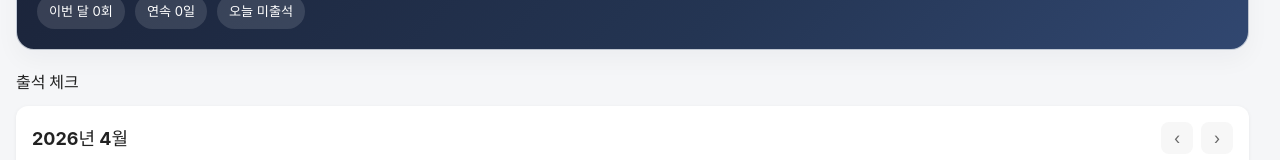
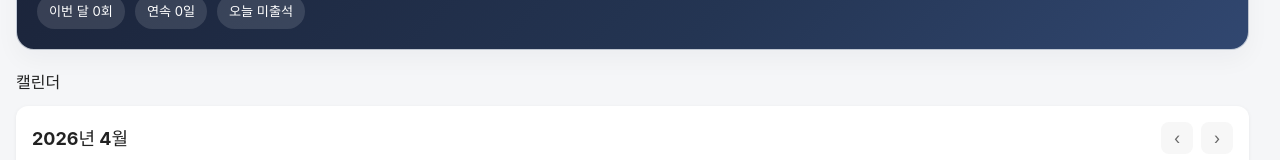
Before and after one commit to KB-25-7-SkeletonProject/moamoa, a Vue app in the folder frontend/: page /home in a window 1280 px wide. Shown: the part 235-395 px from the top of the page. Built offline with nearby package versions, Linux system fonts and the light colour scheme; no server answers; sample sign-in values are in the browser's storage.

Commit message:
refactor:#40 맨트 수정

```diff
--- a/frontend/src/pages/Home.vue
+++ b/frontend/src/pages/Home.vue
@@ -14,7 +14,7 @@
         </div>
       </section>
 
-      <DashboardSection title="출석 체크">
+      <DashboardSection title="캘린더">
         <Calendar
           :year="displayYear"
           :month="displayMonth"
```
